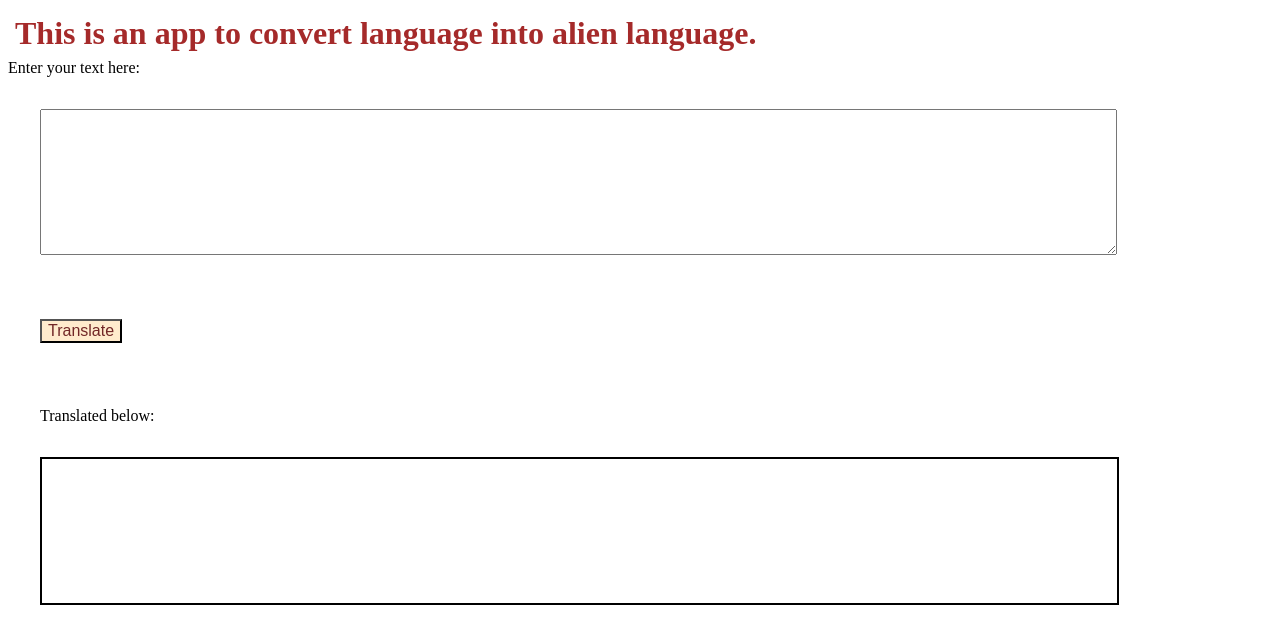
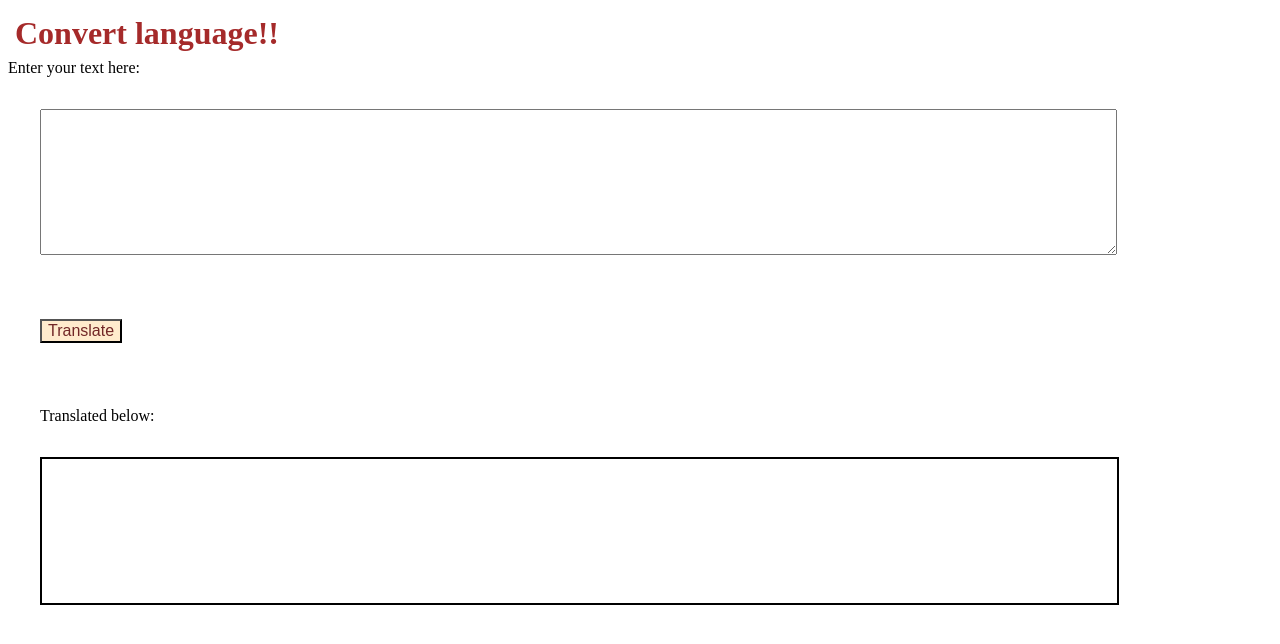
Before and after one commit to DaminiTiwari/translate-app, a plain HTML site: page index.html in a window 1280 px wide. Drawn offline with Linux system fonts and the light colour scheme.

Commit message:
Update index.html

```diff
--- a/index.html
+++ b/index.html
@@ -10,7 +10,7 @@
 </head>
 
 <body>
-    <h1 class="heading">This is an app to convert language into alien language.</h1>
+    <h1 class="heading">Convert language!!</h1>
     <div> Enter your text here:
         <textarea id="text-area"></textarea>
         <button id="translate-btn">Translate</button>
```
